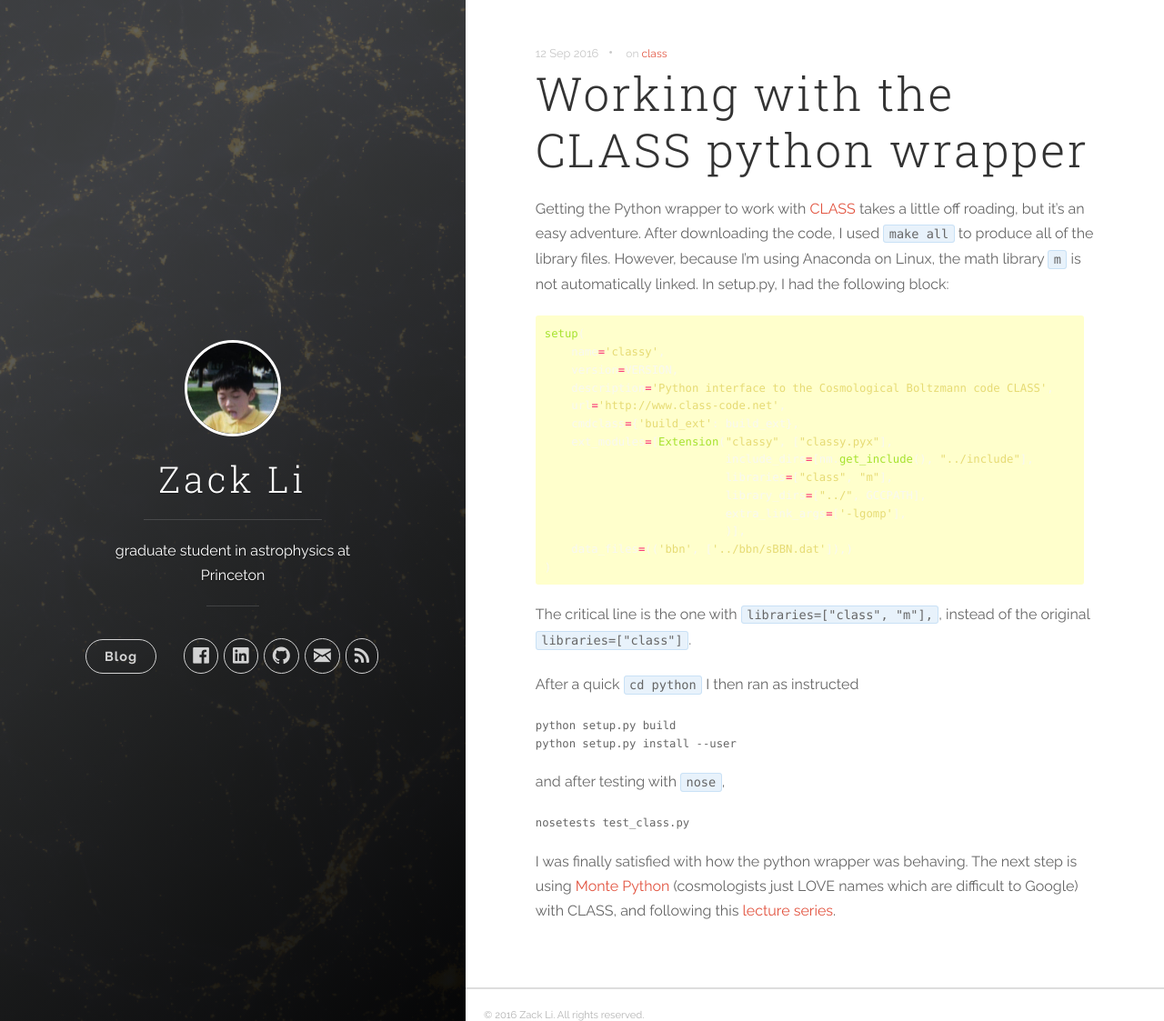
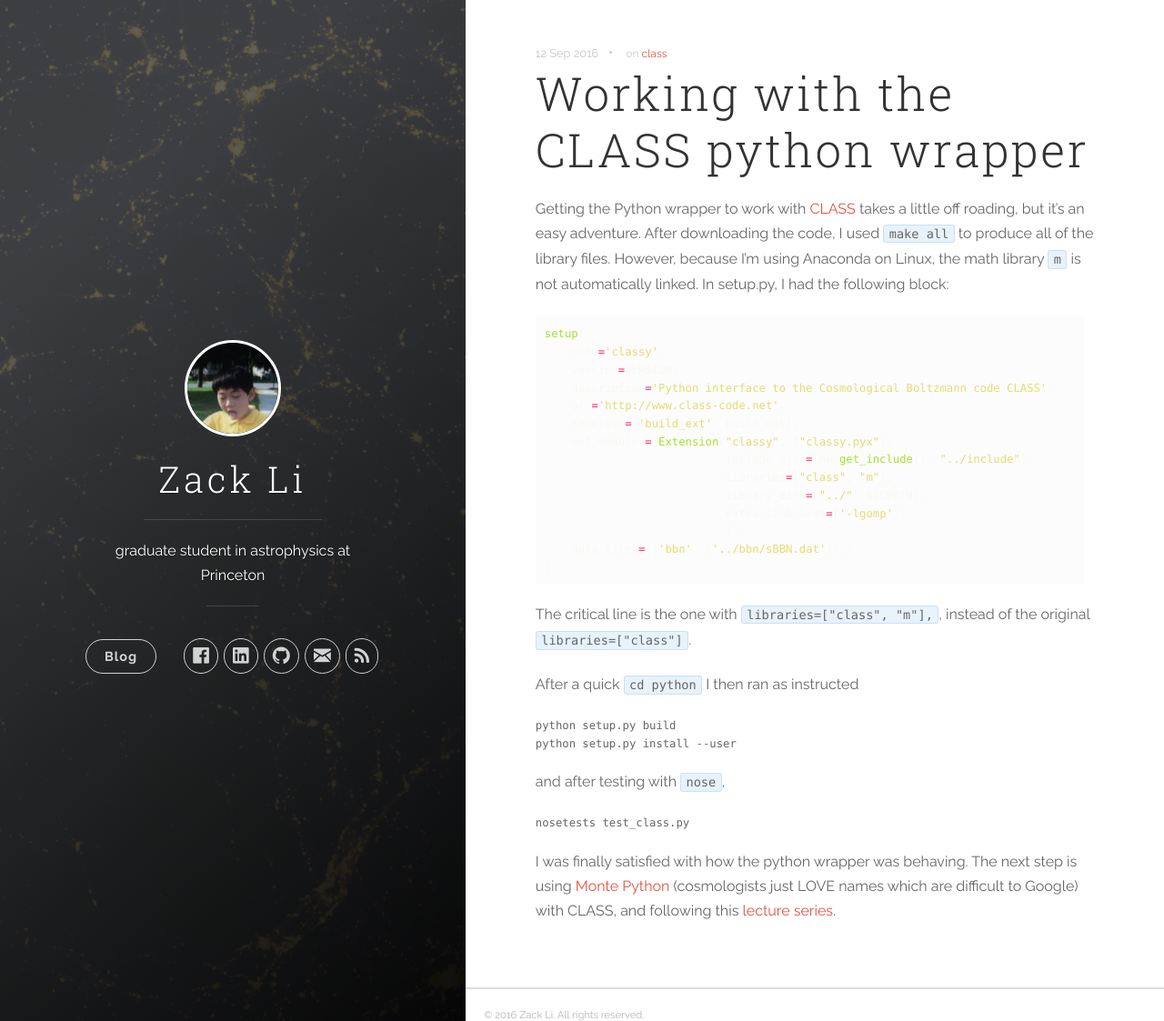
Before and after one commit to xzackli/xzackli.github.io, a Jekyll site: the page built from _posts/2016-09-12-working-with-the-CLASS-python-wrapper.markdown, in a window 1280 px wide and 1123 px high. Shown: the whole window at 91% size. Built offline with Jekyll 4.4.1, drawn with Linux system fonts in a browser that asks for light colours; nearby versions of some CDN libraries.

Commit message:
slight background color change

```diff
--- a/css/monokai.css
+++ b/css/monokai.css
@@ -1,5 +1,5 @@
 pre.highlight,
-.highlight pre { background-color: #ffffcc; }
+.highlight pre { background-color: #fcfcfc; }
 .highlight .hll { background-color: #272822; }
 .highlight .c { color: #75715e } /* Comment */
 .highlight .err { color: #960050; background-color: #1e0010 } /* Error */
```
